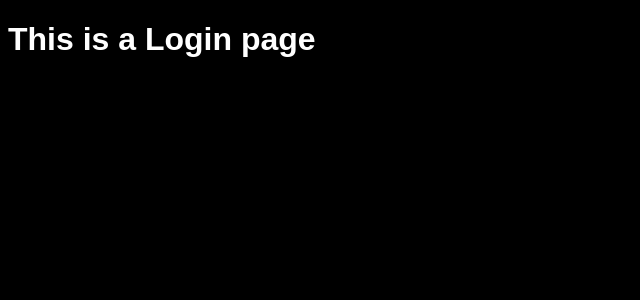
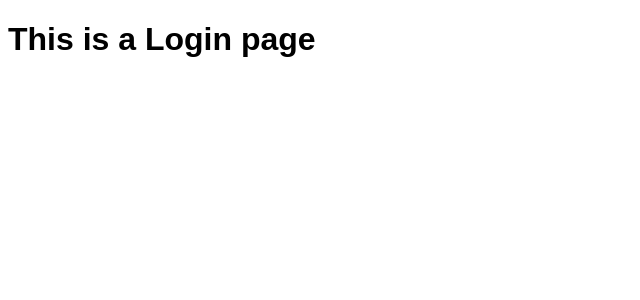
Before and after one commit to eruc1117/Titan_front_end, a Vue app: page / in a window 1280 px wide. Shown: the top 300 px of the page, without its empty margins (0-640 px from the left). Built offline with nearby package versions, Linux system fonts and the light colour scheme.

Commit message:
feat: change page color

```diff
--- a/src/css/global/global.css
+++ b/src/css/global/global.css
@@ -1,5 +1,5 @@
 body {
-    background: black;
-    color: white;
+    background: rgb(255, 255, 255);
+    color: rgb(0, 0, 0);
     font-family: Arial, Helvetica, sans-serif;
   }
```
